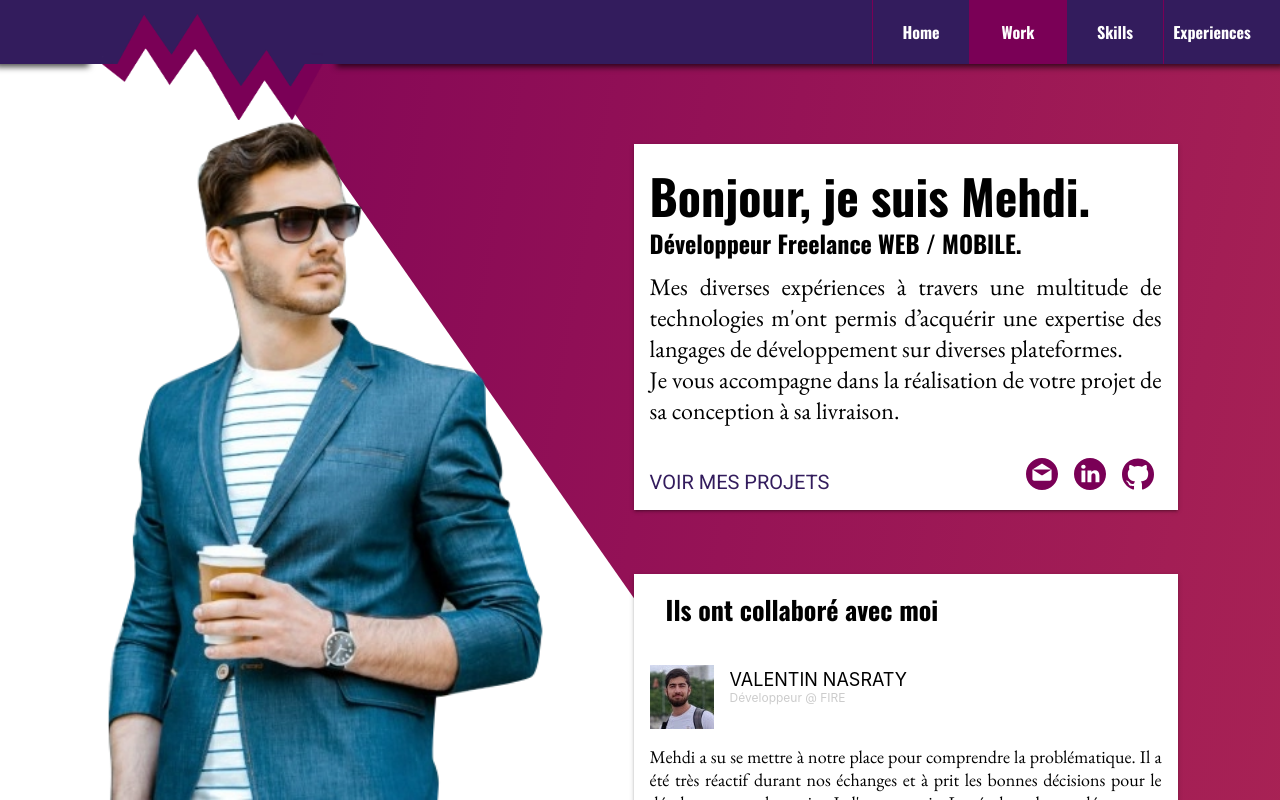
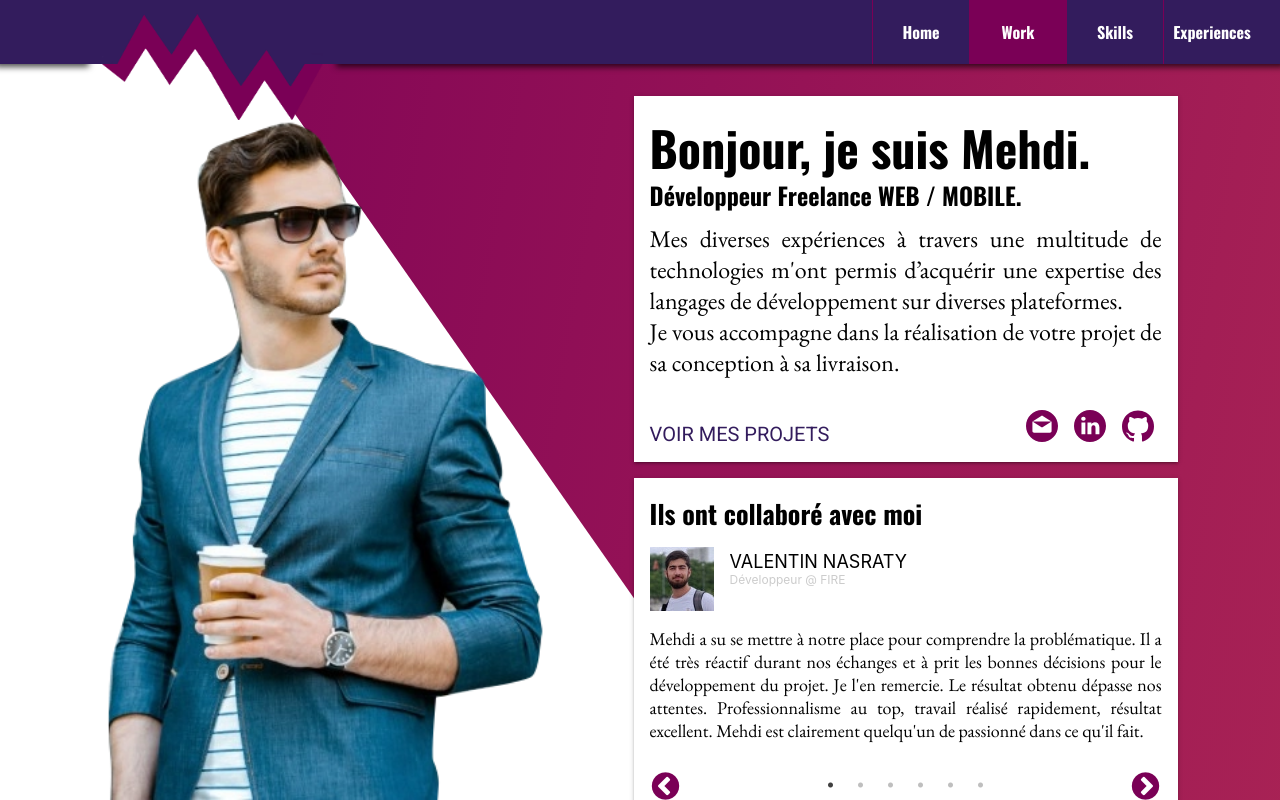
Before and after one commit to mehdidotcafe/mehdi.cafe, a React (Create React App) app: page /work in a window 1280 px wide. Shown: the top 800 px of the page. Built offline with nearby package versions, Linux system fonts and the light colour scheme.

Commit message:
design enhancements'

```diff
--- a/src/component/project/Project.css
+++ b/src/component/project/Project.css
@@ -35,11 +35,9 @@
   align-items: center;
   justify-content: center;
   transform: scale(0.3) rotate(-45deg);
-  /* border-radius: 50%; */
   transition: 0.3s;
   opacity: 0;
   text-transform: uppercase;
-  font-style: italic;
 }
 
 .project-container:hover .project-overlay {
--- a/src/component/skill/Skill.css
+++ b/src/component/skill/Skill.css
@@ -81,11 +81,9 @@
   align-items: center;
   justify-content: center;
   transform: scale(0.3);
-  /* border-radius: 50%; */
   transition: 0.3s;
   opacity: 0;
   text-transform: uppercase;
-  font-style: italic;
 
 }
 
--- a/src/component/sub-title/SubTitle.css
+++ b/src/component/sub-title/SubTitle.css
@@ -1,12 +1,7 @@
 .sub-title {
   font-family: 'Oswald', sans-serif;
   margin-top: 0;
-  margin-left: 16px;
   font-size: 32px;
   margin-bottom: 0;
   text-transform: uppercase;
 }
-
-.sub-title.margin-top {
-  /* padding-top: 80px; */
-}
--- a/src/data/projects.json
+++ b/src/data/projects.json
@@ -23,7 +23,7 @@
   {
     "name": "MateMeUp Mobile",
     "logo": "matemeup",
-    "backgroundColor": "#e79090",
+    "backgroundColor": "#ec6464",
     "languages": ["Android", "iOS", "Java", "Swift", "Git"],
     "companies": ["freelancer"],
     "url": "https://matemeup.com",
--- a/src/pages/BasicPage.css
+++ b/src/pages/BasicPage.css
@@ -4,6 +4,7 @@
   min-width: 100vw;
   max-width: 100vw;
   min-height: 100vh;
+  padding-bottom: 32px;
 }
 
 @media only screen and (min-width: 1170px) {
--- a/src/pages/Experience.js
+++ b/src/pages/Experience.js
@@ -26,7 +26,7 @@ class Experience extends BasicPage {
 
   renderContent() {
     return (
-      <div className="sub-basic-page experience-page">
+      <div className="sub-basic-page experience-page" style={{paddingBottom: 0}}>
         <div className="experience-background"></div>
         <div style={{paddingTop: '64px'}}>
           <Title text={`Mes expériences`} noMargin={true}/>
--- a/src/pages/Landing.css
+++ b/src/pages/Landing.css
@@ -63,8 +63,8 @@
 }
 
 .landing-container .main-text-container {
-  margin-top: 64px;
-  margin-bottom: 64px;
+  margin-top: 16px;
+  margin-bottom: 16px;
   max-width: 40vw;
   padding: 16px;
   box-shadow: 0 2px 2px 0 rgba(0,0,0,0.14), 0 3px 1px -2px rgba(0,0,0,0.12), 0 1px 5px 0 rgba(0,0,0,0.2);
--- a/src/pages/RecommendationSlider.css
+++ b/src/pages/RecommendationSlider.css
@@ -28,8 +28,8 @@
 }
 
 .recommendation-slider .recommendation-slide {
-  margin-top: 4%;
-  margin-bottom: 4%;
+  margin-top: 2%;
+  margin-bottom: 2%;
   width: 100% !important;
 }
 
--- a/src/pages/RecommendationSlider.js
+++ b/src/pages/RecommendationSlider.js
@@ -24,7 +24,7 @@ class RecommendationSlider extends Component {
   render() {
     return (
       <div className="recommendation-slider">
-        <SubTitle text="Ils ont collaboré avec moi" style={{textTransform: 'initial', marginBottom: '16px', fontSize: '26px'}}></SubTitle>
+        <SubTitle text="Ils ont collaboré avec moi" style={{textTransform: 'initial', marginBottom: '4px', fontSize: '26px'}}></SubTitle>
         <Slider {...this.settings} >
         { this.props.recommendations.map(recommendation => (
           <div className="recommendation-slide" key={recommendation.id}>
```
Also changed, not shown: 12 other files (tests, documents, lock files or other folders).
